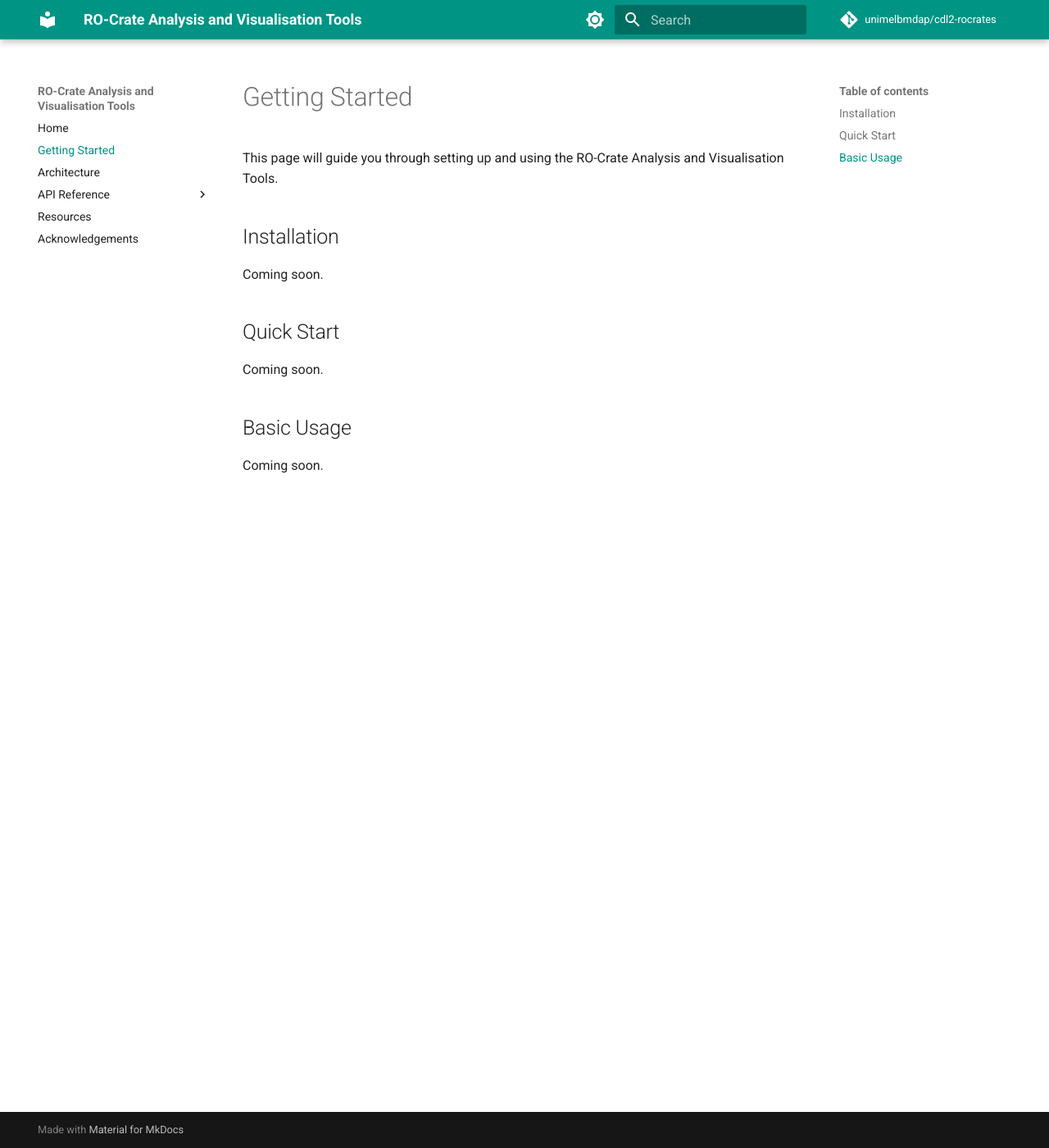
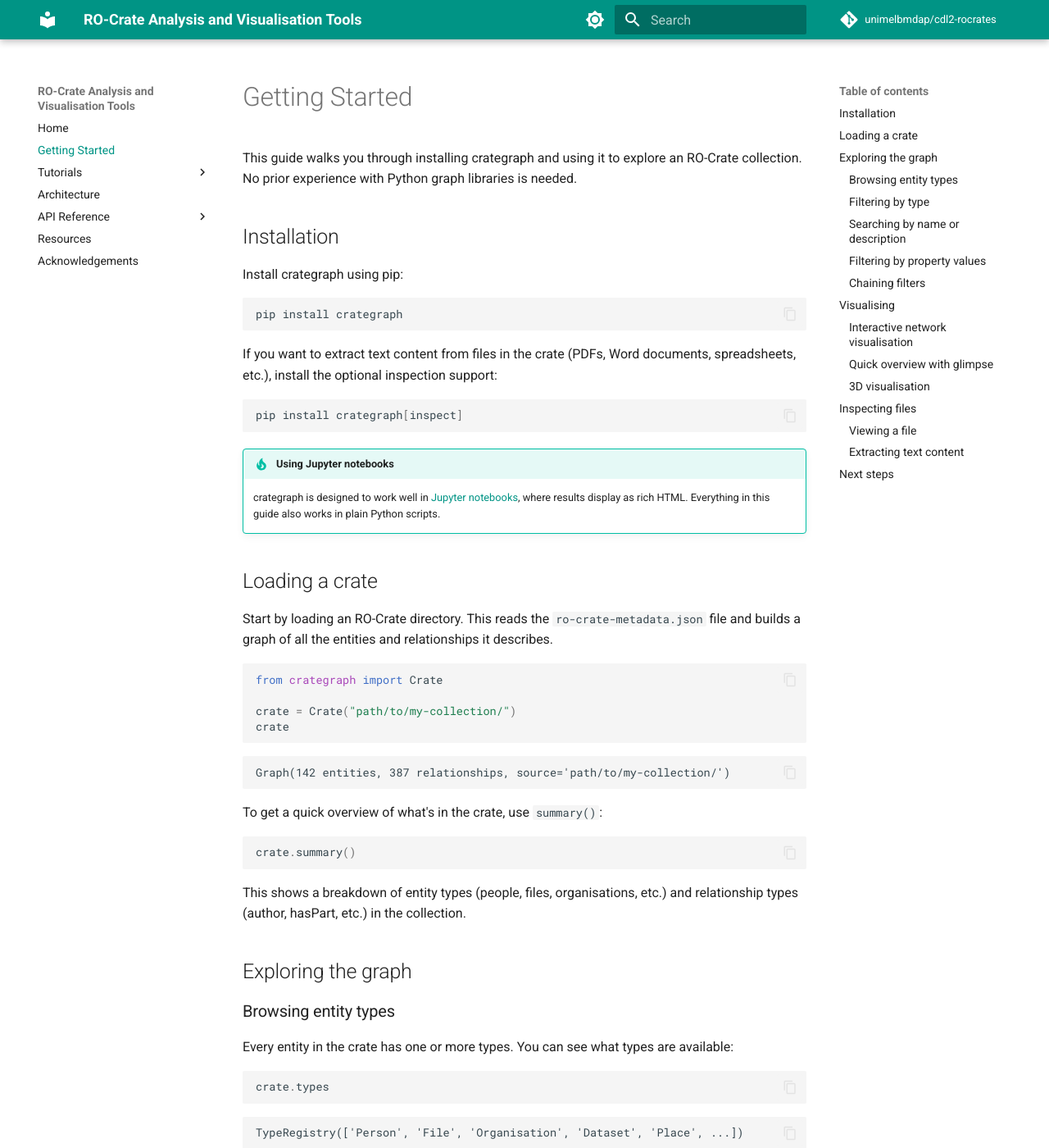
Before and after one commit to unimelbmdap/cdl2-rocrates, an MkDocs documentation site: the page built from docs/getting-started.md, in a window 1280 px wide and 1400 px high. Shown: the whole window at 82% size. Built offline with MkDocs 1.6.1 and Material for MkDocs 9.7.7, drawn with Linux system fonts in a browser that asks for light colours; comment, search, counter and statistics services are not loaded; some of the changed text lies outside the part shown.

Commit message:
docs: populate getting started guide and add tutorials section
Getting started covers installation, loading crates, exploring/filtering
the graph, visualisation, and inspecting files. Tutorials section adds
stub pages for heritage collection exploration, comparing collections,
and searching/filtering — to be filled in with real dataset walkthroughs.

````diff
--- a/docs/getting-started.md
+++ b/docs/getting-started.md
@@ -1,15 +1,175 @@
 # Getting Started
 
-This page will guide you through setting up and using the RO-Crate Analysis and Visualisation Tools.
+This guide walks you through installing crategraph and using it to explore an RO-Crate collection. No prior experience with Python graph libraries is needed.
 
 ## Installation
 
-Coming soon.
+Install crategraph using pip:
 
-## Quick Start
+```bash
+pip install crategraph
+```
 
-Coming soon.
+If you want to extract text content from files in the crate (PDFs, Word documents, spreadsheets, etc.), install the optional inspection support:
 
-## Basic Usage
+```bash
+pip install crategraph[inspect]
+```
 
-Coming soon.
+!!! tip "Using Jupyter notebooks"
+    crategraph is designed to work well in [Jupyter notebooks](https://jupyter.org/), where results display as rich HTML. Everything in this guide also works in plain Python scripts.
+
+## Loading a crate
+
+Start by loading an RO-Crate directory. This reads the `ro-crate-metadata.json` file and builds a graph of all the entities and relationships it describes.
+
+```python
+from crategraph import Crate
+
+crate = Crate("path/to/my-collection/")
+crate
+```
+
+```
+Graph(142 entities, 387 relationships, source='path/to/my-collection/')
+```
+
+To get a quick overview of what's in the crate, use `summary()`:
+
+```python
+crate.summary()
+```
+
+This shows a breakdown of entity types (people, files, organisations, etc.) and relationship types (author, hasPart, etc.) in the collection.
+
+## Exploring the graph
+
+### Browsing entity types
+
+Every entity in the crate has one or more types. You can see what types are available:
+
+```python
+crate.types
+```
+
+```
+TypeRegistry(['Person', 'File', 'Organisation', 'Dataset', 'Place', ...])
+```
+
+### Filtering by type
+
+Use `select()` to narrow down to entities of a particular type. This returns a new graph containing only the matching entities and their connections to each other:
+
+```python
+people = crate.select(entity_types=["Person"])
+people
+```
+
+```
+Graph(23 entities, 8 relationships)
+```
+
+### Searching by name or description
+
+Use `search()` to find entities by text in their properties. This is a fuzzy search, so it handles minor misspellings:
+
+```python
+results = crate.search("Melbourne")
+results
+```
+
+```
+Graph(12 entities, 31 relationships)
+```
+
+### Filtering by property values
+
+Use `where()` to filter by exact property values or numeric ranges:
+
+```python
+# Find entities with a specific property value
+crate.where(name="Alice Smith")
+
+# Find entities within a date range
+crate.select(entity_types=["Event"]).where(date=(1900, 1950))
+```
+
+### Chaining filters
+
+All filtering methods return a new graph, so you can chain them together to progressively refine your results:
+
+```python
+crate.select(entity_types=["Person"]).search("Melbourne")
+```
+
+## Visualising
+
+### Interactive network visualisation
+
+Generate an interactive network diagram that you can pan, zoom, and click:
+
+```python
+crate.visualise()
+```
+
+This creates an HTML visualisation where nodes are coloured by type and sized by number of connections. You can save it to a file:
+
+```python
+crate.visualise(filepath="my-network.html")
+```
+
+### Quick overview with glimpse
+
+For a high-level view of the crate's structure, `glimpse()` shows one node per entity type with counts:
+
+```python
+crate.glimpse()
+```
+
+This is useful for orienting yourself in an unfamiliar collection before drilling into specific entities.
+
+### 3D visualisation
+
+For larger collections, a 3D visualisation can help separate clusters:
+
+```python
+crate.visualise(renderer="3d")
+```
+
+## Inspecting files
+
+RO-Crates often contain data files — documents, images, spreadsheets, and more. You can check whether an entity references a file using `has_data`:
+
+```python
+entity = crate.get("documents/report.pdf")
+entity.has_data
+```
+
+```
+True
+```
+
+### Viewing a file
+
+To see a rich preview of a file (images, tables, audio players, etc.):
+
+```python
+crate.view("documents/report.pdf")
+```
+
+### Extracting text content
+
+To extract the text content from a file (requires `crategraph[inspect]`):
+
+```python
+info = crate.inspect("documents/report.pdf")
+print(info.content[:500])
+```
+
+This converts the file to text using [markitdown](https://github.com/microsoft/markitdown), making it available for further analysis.
+
+## Next steps
+
+- Browse the [Tutorials](tutorials/index.md) for guided walkthroughs using real datasets
+- See the [API Reference](api/index.md) for the full list of methods
+- Check out the [Resources](resources.md) page for publicly available RO-Crate collections to explore
--- a/mkdocs.yml
+++ b/mkdocs.yml
@@ -55,6 +55,11 @@ plugins:
 nav:
   - Home: index.md
   - Getting Started: getting-started.md
+  - Tutorials:
+    - Overview: tutorials/index.md
+    - Exploring a Heritage Collection: tutorials/exploring-a-heritage-collection.md
+    - Comparing Multiple Collections: tutorials/comparing-multiple-collections.md
+    - Searching and Filtering: tutorials/searching-and-filtering.md
   - Architecture: architecture.md
   - API Reference:
     - Overview: api/index.md
````
Also changed, not shown: docs/tutorials/comparing-multiple-collections.md (added, +11 -0 lines), docs/tutorials/exploring-a-heritage-collection.md (added, +12 -0 lines), docs/tutorials/index.md (added, +11 -0 lines), docs/tutorials/searching-and-filtering.md (added, +13 -0 lines).
